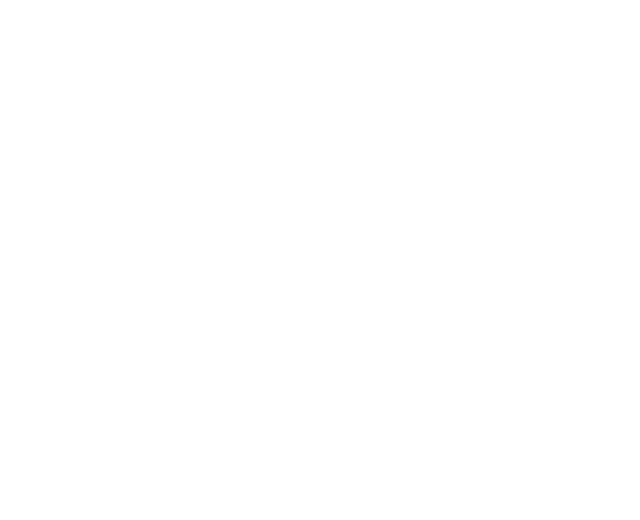
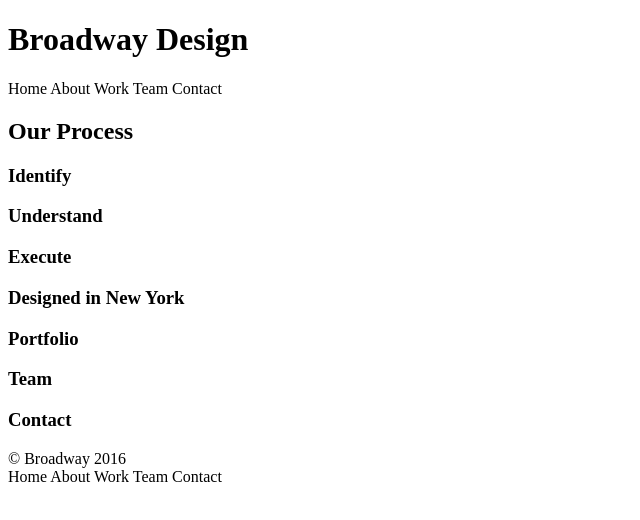
Before and after one commit to morganreed5/broadway, a plain HTML site: page index.html in a window 1280 px wide. Shown: the whole page, without its empty margins (0-640 px from the left). Drawn offline with Linux system fonts and the light colour scheme.

Commit message:
Add headers

```diff
--- a/index.html
+++ b/index.html
@@ -4,12 +4,43 @@
 <head>
 
     <title>
+        Broadway Design
     </title>
 
 </head>
 
 <body>
 
+    <div class="navbar">
+        <h1>Broadway Design</h1>
+        <nav>
+            Home
+            About
+            Work
+            Team
+            Contact
+        </nav>
+    </div>
+
+    <h2>Our Process</h2>
+    <h3>Identify</h3>
+    <h3>Understand</h3>
+    <h3>Execute</h3>
+    <h3 class="NY">Designed in New York</h3>
+    <h3>Portfolio</h3>
+    <h3>Team</h3>
+    <h3>Contact</h3>
+
+    <footer>
+    &copy; Broadway 2016
+        <nav>
+            Home
+            About
+            Work
+            Team
+            Contact
+        </nav>
+    </footer>
 </body>
 
 </html>
```
Also changed, not shown: resources/images/execute.svg (added), resources/images/identify.svg (added), resources/images/the-flatiron-building.png (added), resources/images/understand.svg (added).
